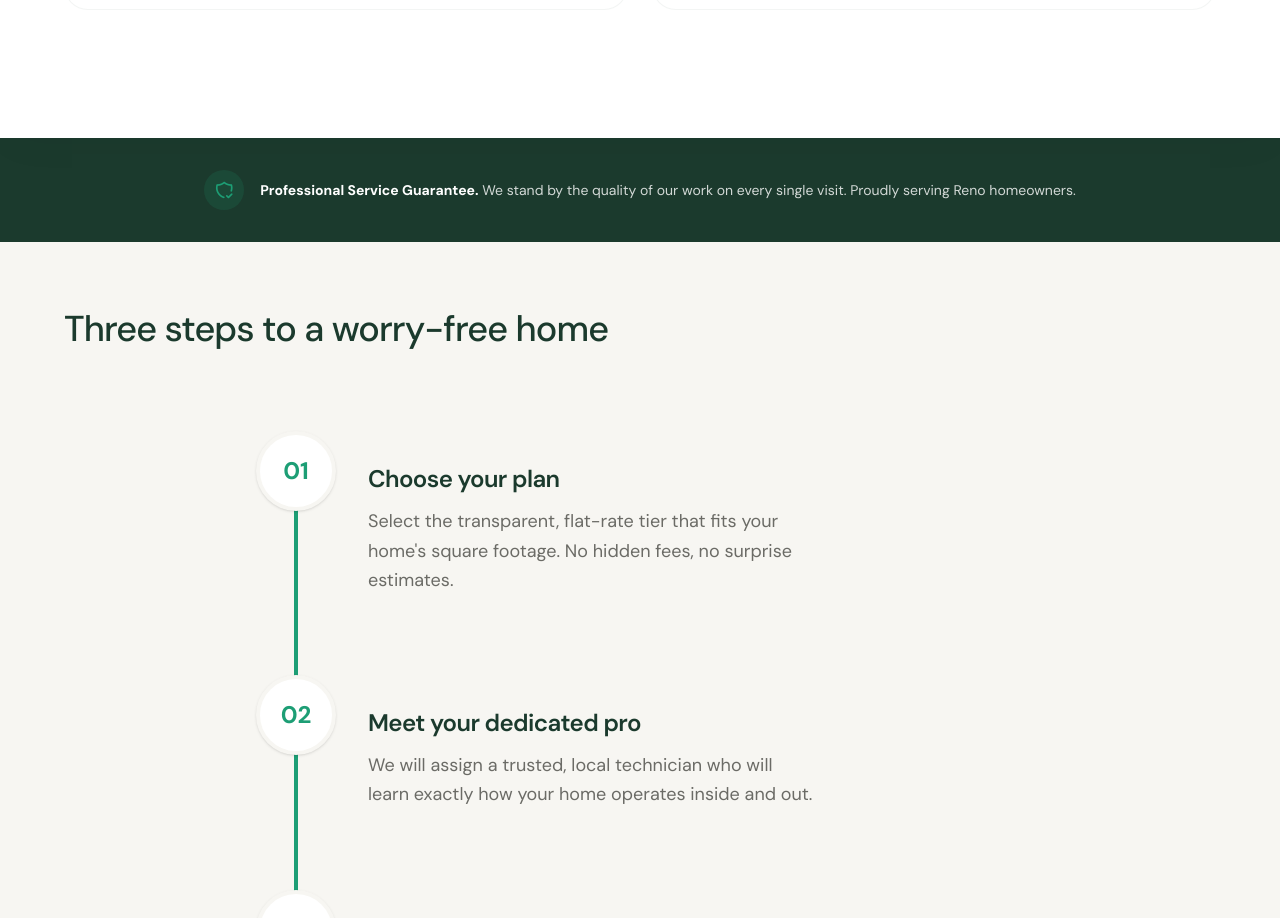
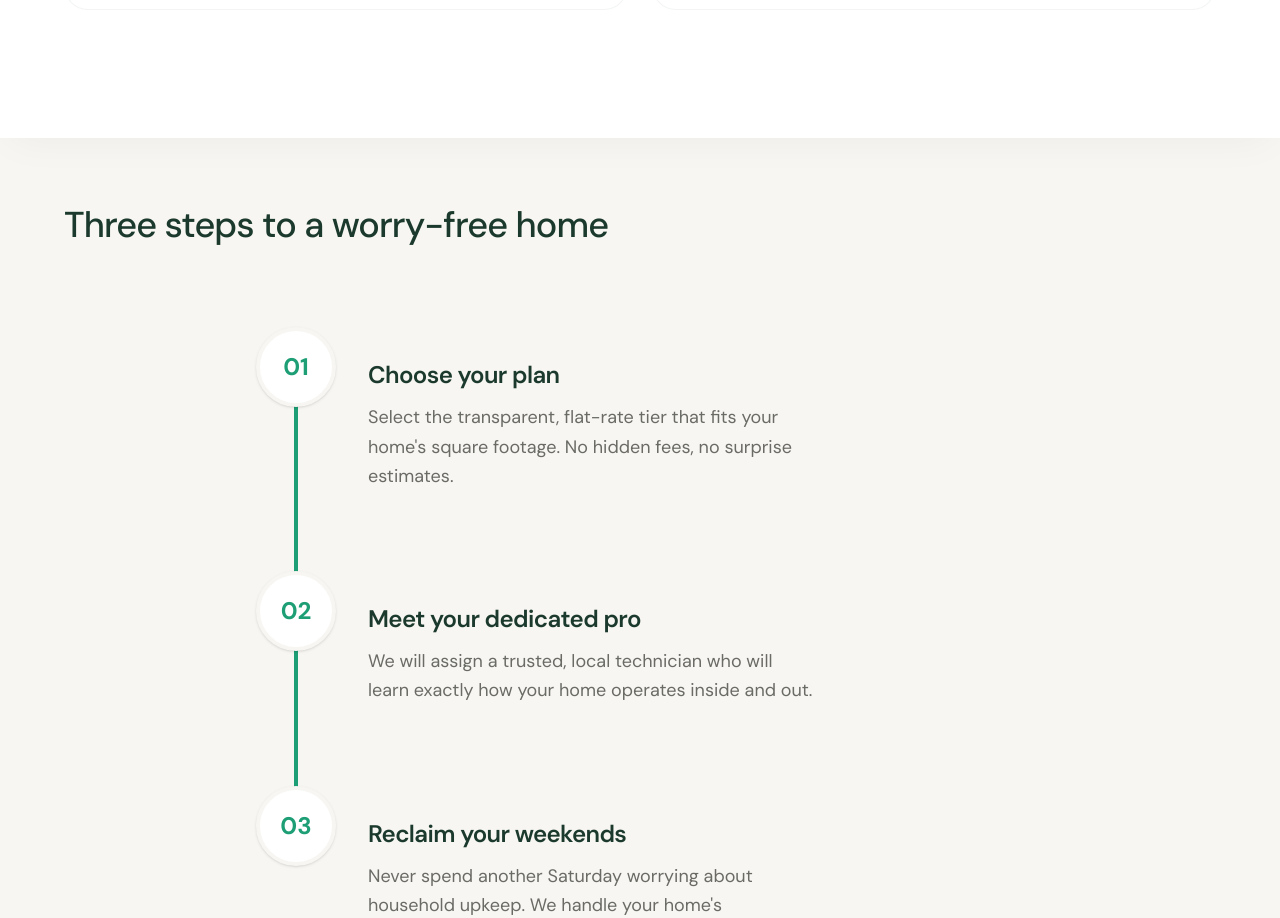
Before and after one commit to donofdetail-cmyk/Wayside-Services, a React (Vite) app: page / in a window 1280 px wide. Shown: the part 1720-2638 px from the top of the page. Built offline with nearby package versions, Linux system fonts and the light colour scheme.

Commit message:
chore: remove Guarantee section and restore gradients

```diff
--- a/src/App.tsx
+++ b/src/App.tsx
@@ -350,15 +350,7 @@ export default function App() {
 
 
 
-      {/* Guarantee */}
-      <section className="relative z-30 bg-deep-forest">
-        <div className="max-w-6xl mx-auto px-6 py-8 flex flex-col sm:flex-row items-center justify-center gap-4 text-center sm:text-left">
-          <div className="w-10 h-10 rounded-full bg-pathway-green/15 flex items-center justify-center flex-shrink-0">
-            <i className="ti ti-shield-check text-pathway-green text-xl" />
-          </div>
-          <p className="text-white/80 text-sm"><strong className="text-white">Professional Service Guarantee.</strong> We stand by the quality of our work on every single visit. Proudly serving Reno homeowners.</p>
-        </div>
-      </section>
+
 
 
 
```
